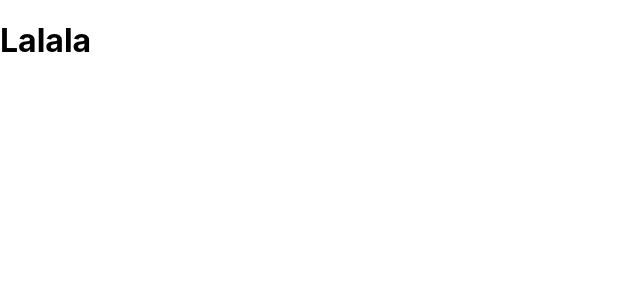
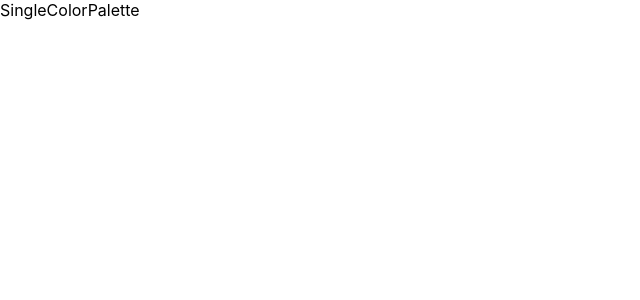
Before and after one commit to AcarMeel/react-color-picker-app, a React (Create React App) app: page /palette/flat-ui-colors-american/americanriver in a window 1280 px wide. Shown: the top 300 px of the page, without its empty margins (0-640 px from the left). Built offline with nearby package versions, Linux system fonts and the light colour scheme.

Commit message:
Single Color Palette Component

```diff
--- a/src/App.js
+++ b/src/App.js
@@ -4,6 +4,7 @@ import { generatePalette } from "./colorHelpers";
 import Palette from "./Palette";
 import PaletteList from "./PaletteList";
 import seedColors from "./seedColors";
+import SingleColorPalette from "./SingleColorPalette";
 
 export default class App extends Component {
   findPalette(id) {
@@ -19,7 +20,7 @@ export default class App extends Component {
             <Palette palette={generatePalette(this.findPalette(routeProps.match.params.id))} />
           )}
         />
-        <Route path='/palette/:paletteId/:colorId' render={() => <h1>Lalala</h1>} />
+        <Route path='/palette/:paletteId/:colorId' render={() => <SingleColorPalette />} />
       </Switch>
     );
   }
--- a/src/ColorBox.js
+++ b/src/ColorBox.js
@@ -19,7 +19,7 @@ export default class ColorBox extends Component {
   }
 
   render() {
-    const { background, name } = this.props;
+    const { background, name, id, paletteId } = this.props;
     const { copied } = this.state;
     return (
       <CopyToClipboard text={background} onCopy={this.changeCopyState}>
@@ -38,7 +38,7 @@ export default class ColorBox extends Component {
             </div>
             <button className="copy-button">Copy</button>
           </div>
-          <Link to='/' onClick={(e) => e.stopPropagation()}><span className="see-more">More</span></Link>
+          <Link to={`/palette/${paletteId}/${id}`} onClick={(e) => e.stopPropagation()}><span className="see-more">More</span></Link>
         </div>
       </CopyToClipboard>
     );
--- a/src/Palette.js
+++ b/src/Palette.js
@@ -24,9 +24,9 @@ export default class Palette extends Component {
 
   render() {
     const { level, format } = this.state;
-    const { colors, paletteName, emoji } = this.props.palette;
+    const { colors, paletteName, emoji, id } = this.props.palette;
     const colorBoxes = colors[level].map((color, index) => (
-      <ColorBox key={`${color.id}-${index}`} background={color[format]} name={color.name} />
+      <ColorBox key={`${color.id}-${index}`} background={color[format]} name={color.name} id={color.id} paletteId={id} />
     ));
     return (
       <div className="Palette">
--- /dev/null
+++ b/src/SingleColorPalette.js
@@ -0,0 +1,11 @@
+import React, { Component } from 'react'
+
+export default class SingleColorPalette extends Component {
+    render() {
+        return (
+            <div>
+                SingleColorPalette
+            </div>
+        )
+    }
+}
```
Also changed, not shown: 1 other file (tests, documents, lock files or other folders).
